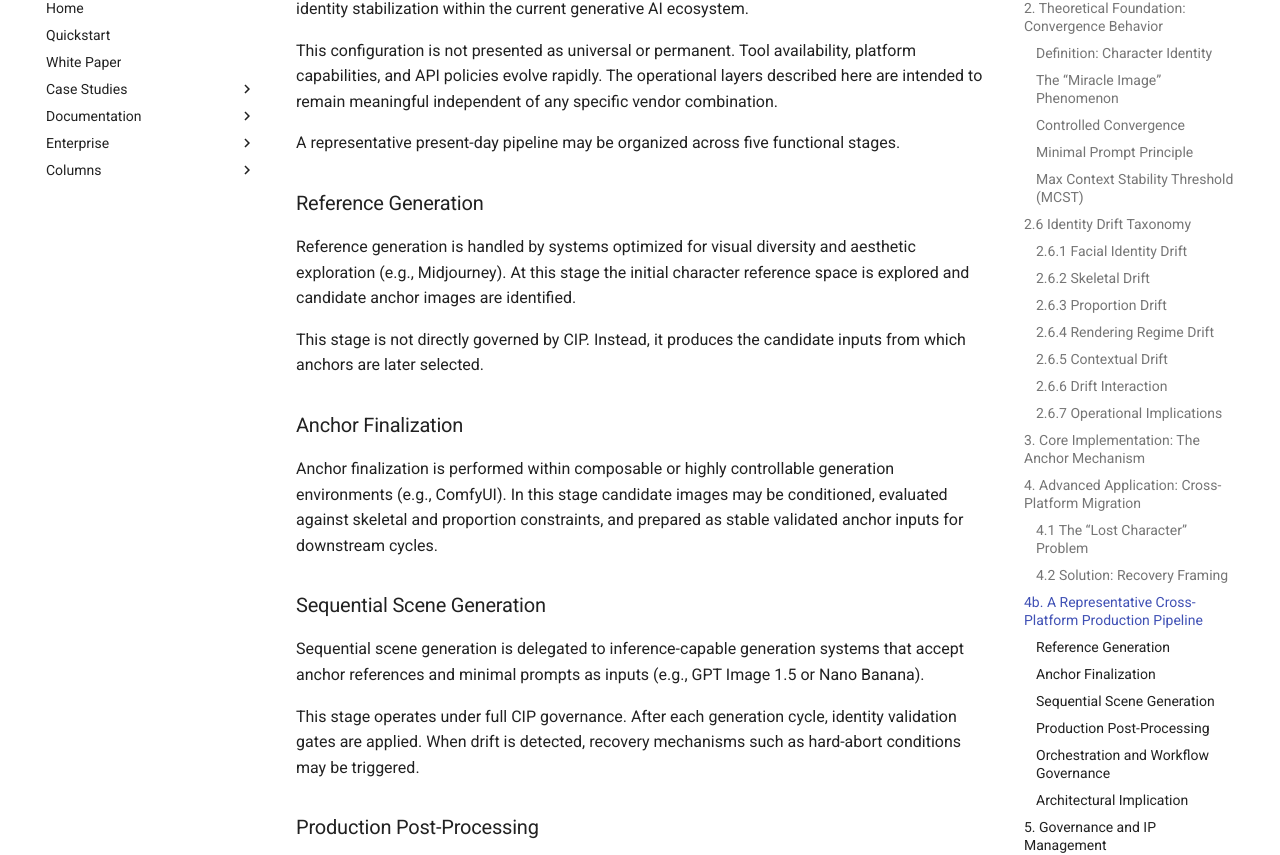
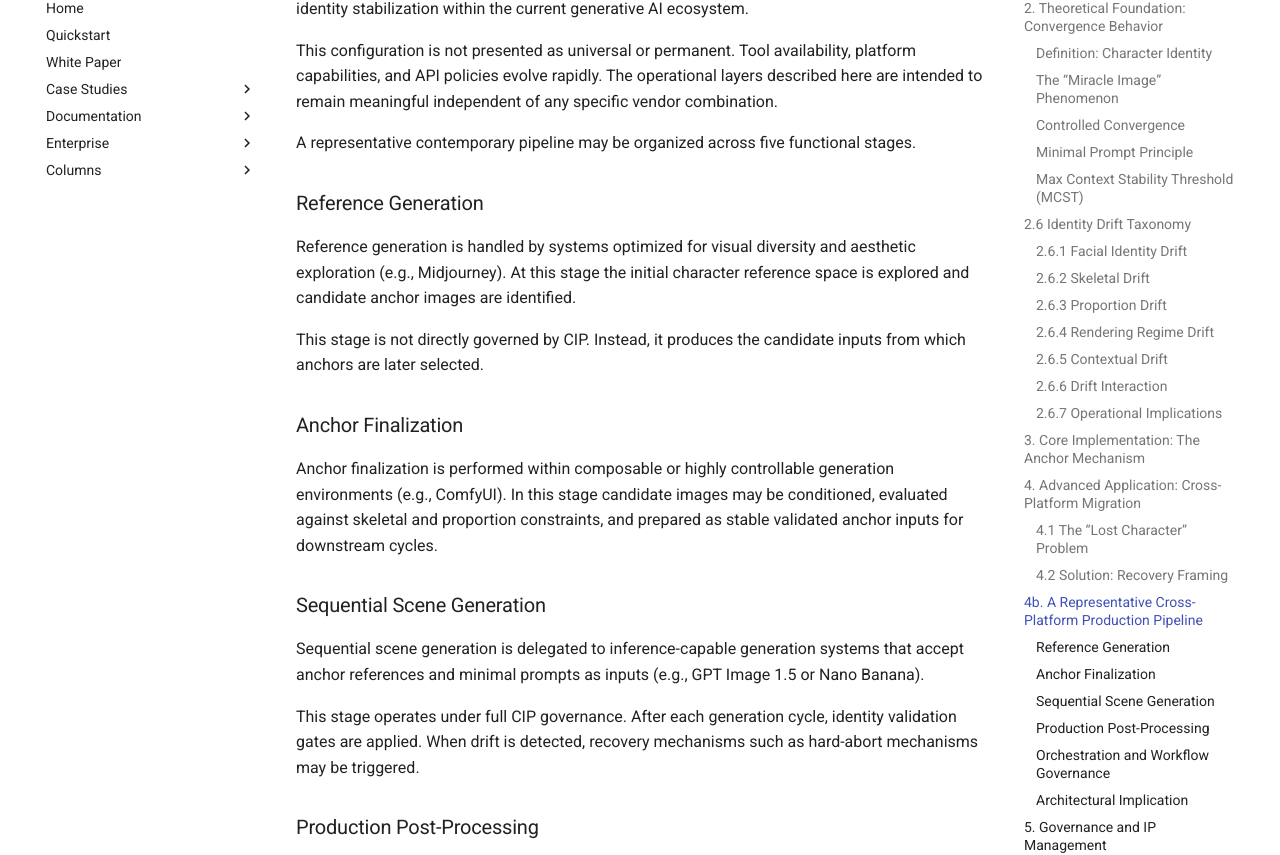
Before and after one commit to watadani-byte/character-identity-protocol, an MkDocs documentation site: the page built from docs/whitepaper_appendices.md, in a window 1280 px wide and 1400 px high, scrolled down 7331 px. Shown: the part 127-982 px from the top of the window. Built offline with MkDocs 1.6.1 and Material for MkDocs 9.7.7, drawn with Linux system fonts in a browser that asks for light colours; comment, search, counter and statistics services are not loaded.

Commit message:
whitepaper_appendices.md を更新

```diff
--- a/docs/whitepaper_appendices.md
+++ b/docs/whitepaper_appendices.md
@@ -271,11 +271,9 @@ Successfully demonstrated in migrating a lost Stable Diffusion character into GP
 
 The following section describes one practical implementation path for CIP-governed character identity stabilization within the current generative AI ecosystem.
 
-This configuration is not presented as universal or permanent.
-Tool availability, platform capabilities, and API policies evolve rapidly.
-The operational layers described here are intended to remain meaningful independent of any specific vendor combination.
+This configuration is not presented as universal or permanent. Tool availability, platform capabilities, and API policies evolve rapidly. The operational layers described here are intended to remain meaningful independent of any specific vendor combination.
 
-A representative present-day pipeline may be organized across five functional stages.
+A representative contemporary pipeline may be organized across five functional stages.
 
 ### Reference Generation
 
@@ -291,7 +289,7 @@ Anchor finalization is performed within composable or highly controllable genera
 
 Sequential scene generation is delegated to inference-capable generation systems that accept anchor references and minimal prompts as inputs (e.g., GPT Image 1.5 or Nano Banana).
 
-This stage operates under full CIP governance. After each generation cycle, identity validation gates are applied. When drift is detected, recovery mechanisms such as hard-abort conditions may be triggered.
+This stage operates under full CIP governance. After each generation cycle, identity validation gates are applied. When drift is detected, recovery mechanisms such as hard-abort mechanisms may be triggered.
 
 ### Production Post-Processing
 
```
